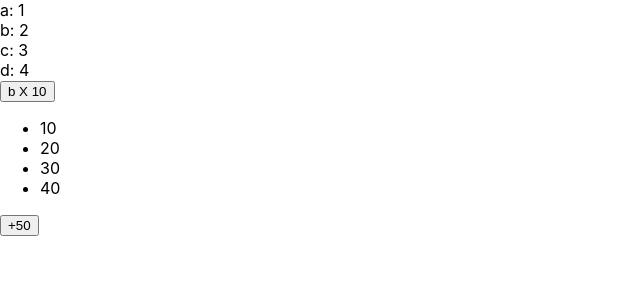
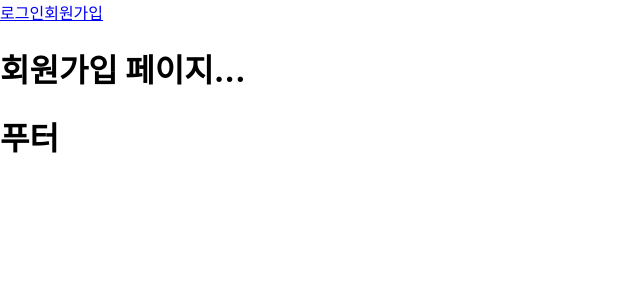
Before and after one commit to ShinJaeMin98/React_Ex, a React app: page /join in a window 1280 px wide. Shown: the top 300 px of the page, without its empty margins (0-640 px from the left). Built offline with nearby package versions, Linux system fonts and the light colour scheme.

Commit message:
리액트 라우터

```diff
--- a/package.json
+++ b/package.json
@@ -46,9 +46,11 @@
     "react-app-polyfill": "^3.0.0",
     "react-dev-utils": "^12.0.1",
     "react-dom": "^18.2.0",
+    "react-helmet-async": "^2.0.4",
     "react-i18next": "^14.0.5",
     "react-icons": "^5.0.1",
     "react-refresh": "^0.11.0",
+    "react-router-dom": "^6.22.0",
     "resolve": "^1.20.0",
     "resolve-url-loader": "^4.0.0",
     "sass": "^1.70.0",
--- a/src/App.js
+++ b/src/App.js
@@ -1,7 +1,22 @@
-import ImmerEx from "./components/ImmerEx";
+import Login from './pages/member/Login';
+import Join from './pages/member/Join';
+import Main from './pages/Main';
+import NotFound from './pages/NotFound';
+import CommonLayout from './layouts/CommonLayout';
+
+import { Routes, Route } from 'react-router-dom';
 
 const App = () => {
-  return <ImmerEx />
+  return (
+    <Routes>
+      <Route path="/" element={<CommonLayout />}>
+        <Route index element={<Main />} />
+        <Route path="/login" element={<Login />} />
+        <Route path="/join" element={<Join />} />
+      </Route>
+      <Route path="*" element={<NotFound />} />
+    </Routes>
+  );
 };
 
 export default App;
--- a/src/index.js
+++ b/src/index.js
@@ -3,14 +3,20 @@ import ReactDOM from 'react-dom/client';
 import './index.css';
 import App from './App';
 import reportWebVitals from './reportWebVitals';
+import { BrowserRouter } from 'react-router-dom';
+import { HelmetProvider } from 'react-helmet-async';
 
 import './i18n';
 
 const root = ReactDOM.createRoot(document.getElementById('root'));
 root.render(
   <React.StrictMode>
-    <App />
-  </React.StrictMode>
+    <HelmetProvider>
+      <BrowserRouter>
+        <App />
+      </BrowserRouter>
+    </HelmetProvider>
+  </React.StrictMode>,
 );
 
 // If you want to start measuring performance in your app, pass a function
--- /dev/null
+++ b/src/layouts/CommonLayout.js
@@ -0,0 +1,17 @@
+import { Outlet } from 'react-router-dom';
+import Header from '../outlines/Header';
+import Footer from '../outlines/Footer';
+
+const CommonLayout = () => {
+  return (
+    <>
+      <Header />
+      <main>
+        <Outlet />
+      </main>
+      <Footer />
+    </>
+  );
+};
+
+export default CommonLayout;
--- /dev/null
+++ b/src/outlines/Footer.js
@@ -0,0 +1,9 @@
+const Footer = () => {
+    return (
+      <footer>
+        <h1>푸터</h1>
+      </footer>
+    );
+  };
+
+  export default Footer;
--- /dev/null
+++ b/src/outlines/Header.js
@@ -0,0 +1,24 @@
+//import { Link } from 'react-router-dom';
+import { NavLink } from 'react-router-dom';
+import classNames from 'classnames';
+
+const Header = () => {
+  return (
+    <header>
+      <NavLink
+        to="/login"
+        className={({ isActive }) => classNames({ isActive })}
+      >
+        로그인
+      </NavLink>
+      <NavLink
+        to="/join"
+        className={({ isActive }) => classNames({ isActive })}
+      >
+        회원가입
+      </NavLink>
+    </header>
+  );
+};
+
+export default Header;
--- /dev/null
+++ b/src/pages/Main.js
@@ -0,0 +1,5 @@
+const Main = () => {
+    return <h1>메인페이지!</h1>;
+  };
+
+  export default Main;
--- /dev/null
+++ b/src/pages/NotFound.js
@@ -0,0 +1,5 @@
+const NotFound = () => {
+    return <h1>페이지 없음!</h1>;
+  };
+
+  export default NotFound;
--- /dev/null
+++ b/src/pages/member/Join.js
@@ -0,0 +1,30 @@
+import { Helmet } from 'react-helmet-async';
+//import { Navigate } from 'react-router-dom';
+import { useNavigate } from 'react-router-dom'; // 훅
+
+const Join = () => {
+  const navigate = useNavigate();
+
+  const isLogin = false;
+  if (!isLogin) {
+    //return <Navigate to="/login" replace={true} />;
+    navigate('/login', { replace: true });  // true: 히스토리 기록 X
+
+    /**
+     * navigate(-1) -> 뒤로 1단계 이동 history.back();
+     * navigate(1) -> 앞으로 1단계 이동 history.forward();
+     *
+     */
+  }
+
+  return (
+    <>
+      <Helmet>
+        <title>회원가입</title>
+      </Helmet>
+      <h1>회원가입 페이지...</h1>
+    </>
+  );
+};
+
+export default Join;
--- /dev/null
+++ b/src/pages/member/Login.js
@@ -0,0 +1,14 @@
+import { Helmet } from 'react-helmet-async';
+
+const Login = () => {
+  return (
+    <>
+      <Helmet>
+        <title>로그인</title>
+      </Helmet>
+      <h1>로그인 페이지....</h1>
+    </>
+  );
+};
+
+export default Login;
```
Also changed, not shown: src/pages/board/BoardView.js (added, +26 -0 lines), src/pages/board/View.js (added, +14 -0 lines), 1 other file (tests, documents, lock files or other folders).
